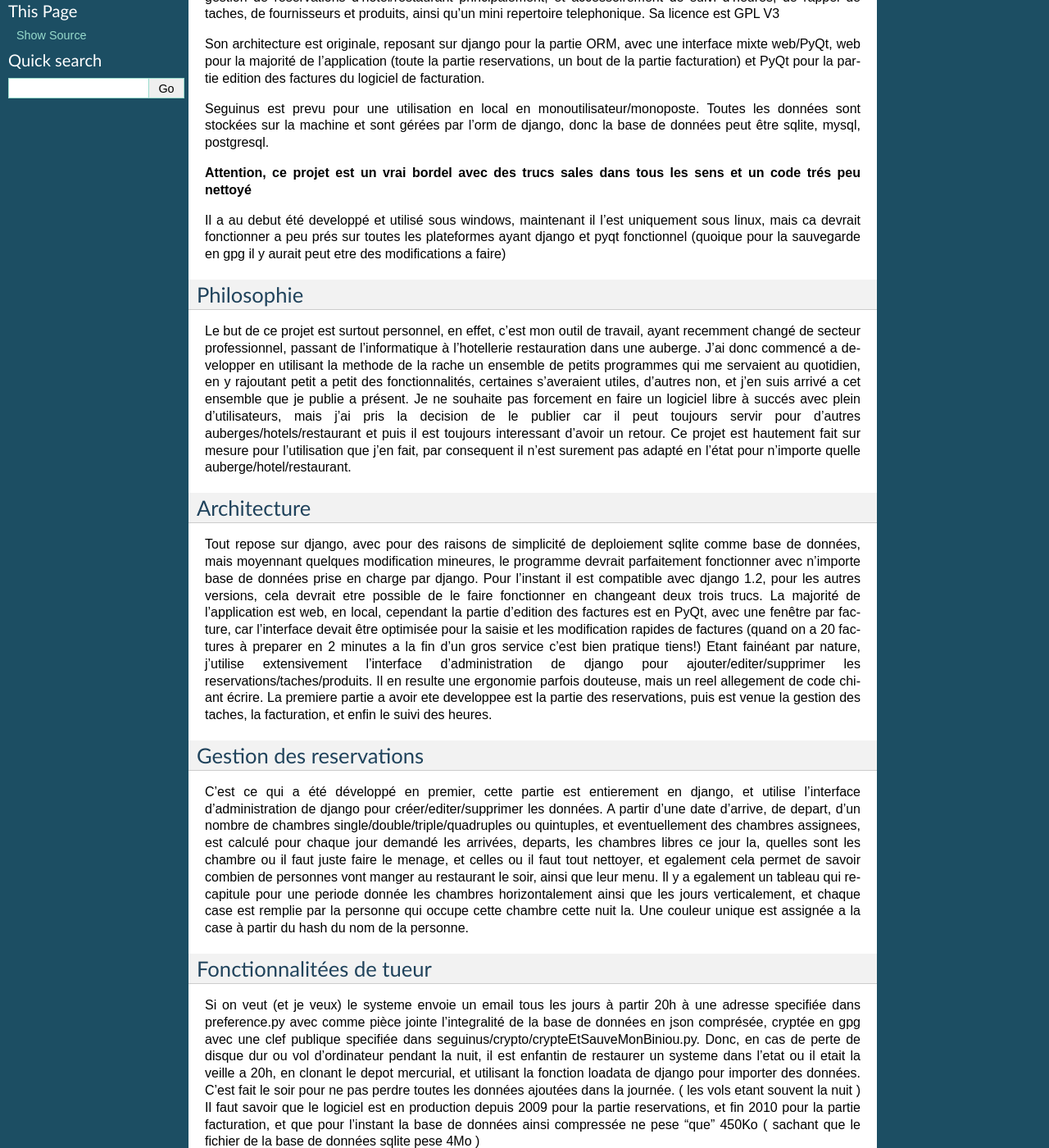
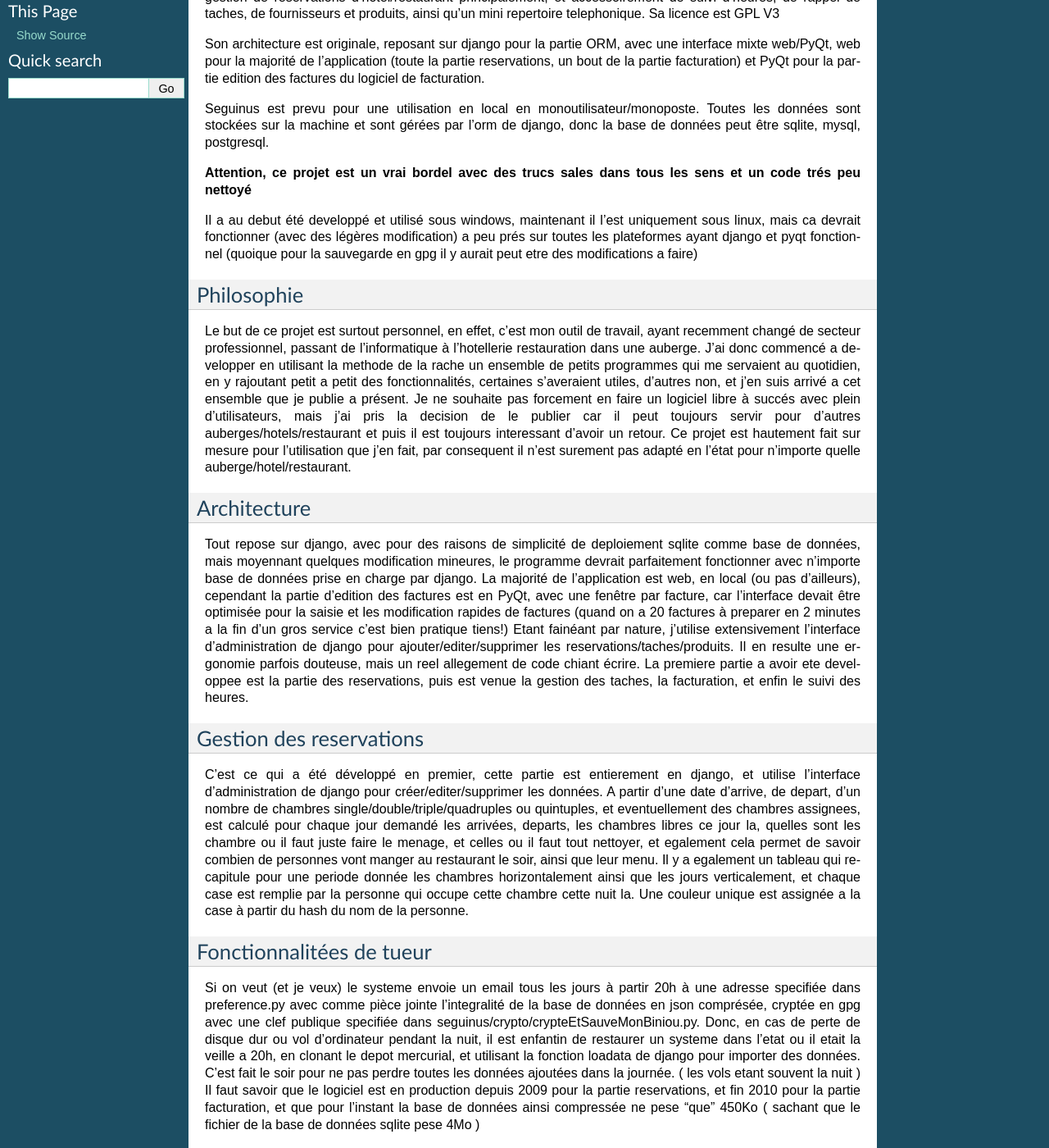
Before and after one commit to simonpessemesse/seguinus, a Sphinx documentation site: the page built from doc/source/index.rst, in a window 1280 px wide and 1400 px high, scrolled down 259 px. Shown: the whole window at 82% size. Built offline with Sphinx 7.4.7, drawn with Linux system fonts in a browser that asks for light colours.

Commit message:
changes in the documentation

```diff
--- a/doc/source/index.rst
+++ b/doc/source/index.rst
@@ -19,7 +19,7 @@
 
 **Attention, ce projet est un vrai bordel avec des trucs sales dans tous les sens et un code trés peu nettoyé**
 
-Il a au debut été developpé et utilisé sous windows, maintenant il l'est uniquement sous linux, mais ca devrait fonctionner a peu prés sur toutes les plateformes ayant django et pyqt fonctionnel (quoique pour la sauvegarde en gpg il y aurait peut etre des modifications a faire)
+Il a au debut été developpé et utilisé sous windows, maintenant il l'est uniquement sous linux, mais ca devrait fonctionner (avec des légères modification) a peu prés sur toutes les plateformes ayant django et pyqt fonctionnel (quoique pour la sauvegarde en gpg il y aurait peut etre des modifications a faire)
 
 Philosophie
 -----------
@@ -33,8 +33,7 @@
 ------------
 
 Tout repose sur django, avec pour des raisons de simplicité de deploiement sqlite comme base de données, mais moyennant quelques modification mineures, le programme devrait parfaitement fonctionner avec n'importe base de données prise en charge par django.
-Pour l'instant il est compatible avec django 1.2, pour les autres versions, cela devrait etre possible de le faire fonctionner en changeant deux trois trucs.
-La majorité de l'application est web, en local, cependant la partie d'edition des factures est en PyQt, avec une fenêtre par facture, car l'interface devait être optimisée pour la saisie et les modification rapides de factures (quand on a 20 factures à preparer en 2 minutes a la fin d'un gros service c'est bien pratique tiens!)
+La majorité de l'application est web, en local (ou pas d'ailleurs), cependant la partie d'edition des factures est en PyQt, avec une fenêtre par facture, car l'interface devait être optimisée pour la saisie et les modification rapides de factures (quand on a 20 factures à preparer en 2 minutes a la fin d'un gros service c'est bien pratique tiens!)
 Etant fainéant par nature, j'utilise extensivement l'interface d'administration de django pour ajouter/editer/supprimer les reservations/taches/produits. Il en resulte une ergonomie parfois douteuse, mais un reel allegement de code chiant écrire.
 La premiere partie a avoir ete developpee est la partie des reservations, puis est venue la gestion des taches, la facturation, et enfin le suivi des heures.
 
```
Also changed, not shown: other parts of doc/source/index.rst (+1 -1 lines).
